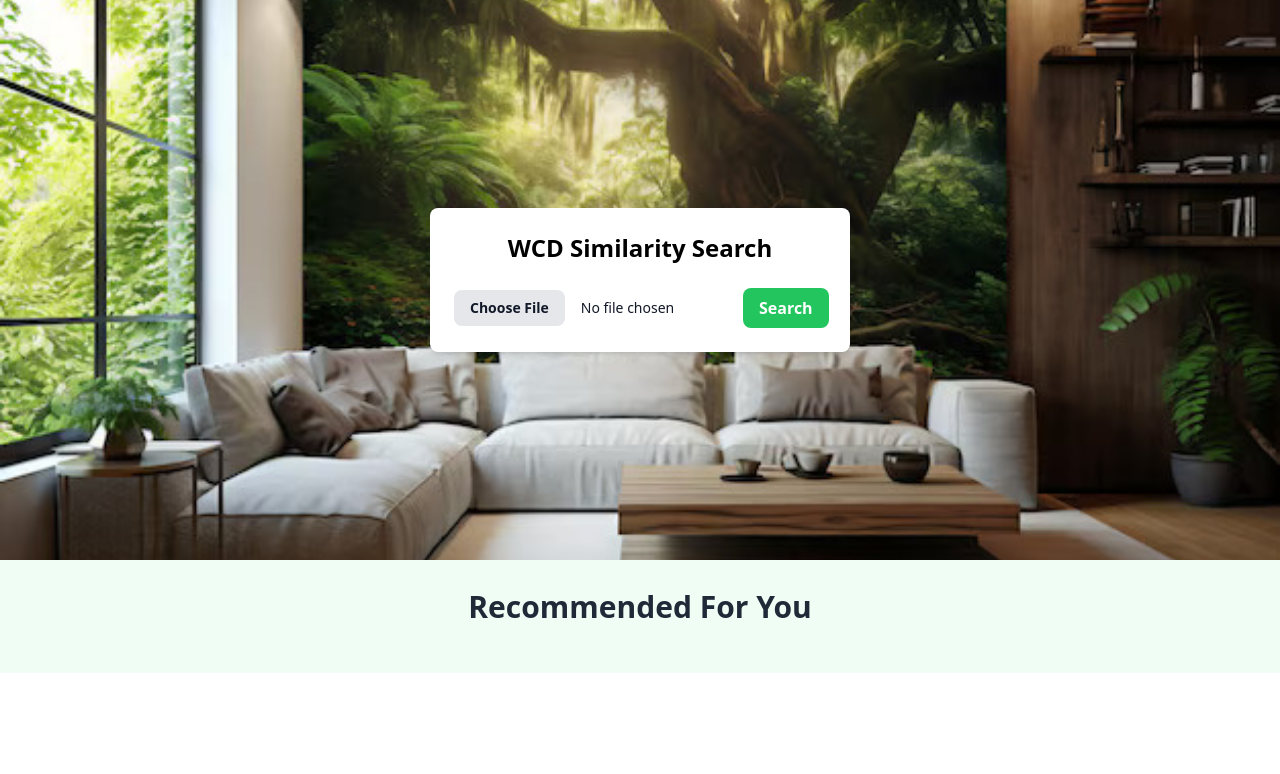
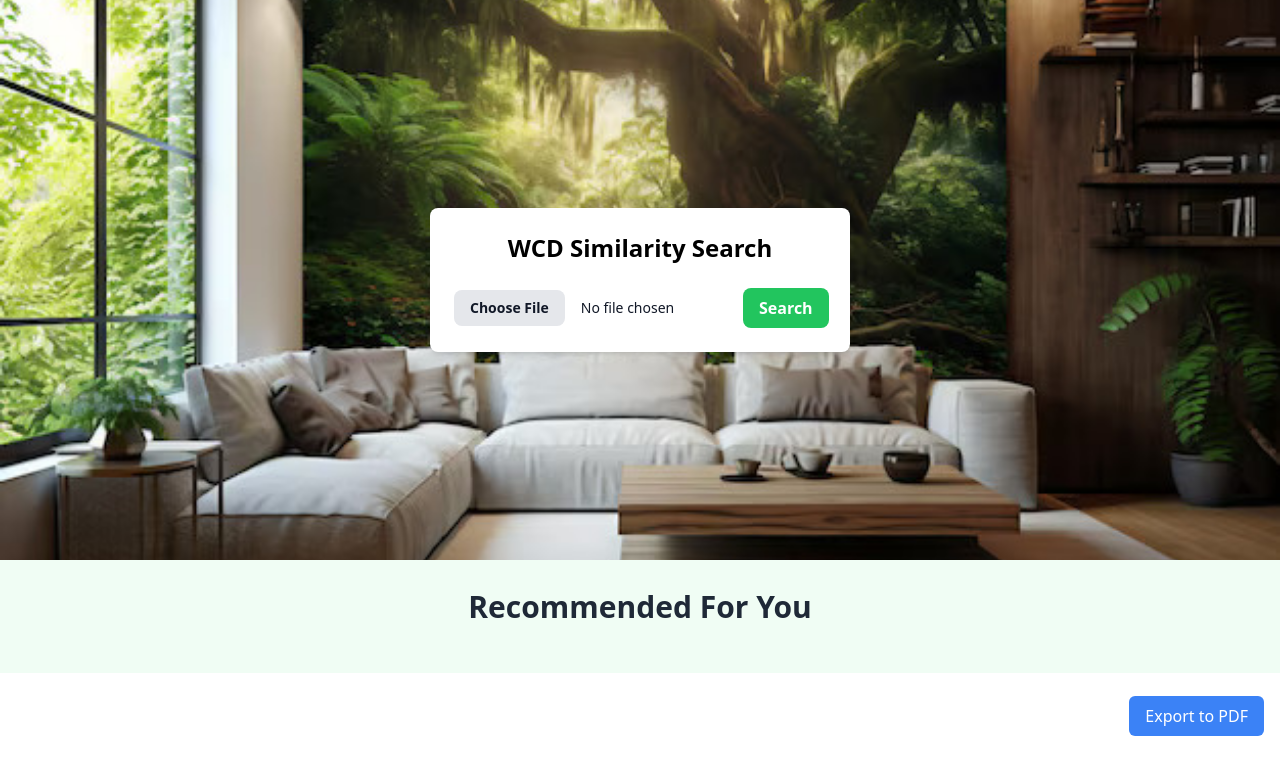
Before and after one commit to ihaterynn/WCD-VisionAI-Frontend, a Vue app: page / in a window 1280 px wide. Shown: the top 774 px of the page. Built offline with nearby package versions, Linux system fonts and the light colour scheme.

Commit message:
created exporttopdf component with functionality and import into app.vue

```diff
--- a/src/App.vue
+++ b/src/App.vue
@@ -1,5 +1,5 @@
 <template>
-  <div class="min-h-screen flex flex-col">
+  <div class="min-h-screen flex flex-col" id="content-to-export">
     <!-- Top Section with Background -->
     <div
       class="relative h-[70vh] bg-cover bg-center"
@@ -37,6 +37,9 @@
       <h2 class="font-bold text-gray-800 mb-5 text-center" style="font-size: 30px;">Recommended For You</h2>
       <!-- Add the RecommendationList component here -->
       <RecommendationList :recommendations="recommendations" />
+
+      <!-- Import and use the ExportToPDF component -->
+      <ExportToPDF :recommendations="recommendations" />
     </div>
   </div>
 </template>
@@ -44,12 +47,14 @@
 <script>
 import FileUpload from "./components/FileUpload.vue";
 import RecommendationList from "./components/RecommendationList.vue";
+import ExportToPDF from "./components/ExportToPDF.vue";
 import bgImage from "@/assets/bg1.jpg";
 
 export default {
   components: {
     FileUpload,
     RecommendationList,
+    ExportToPDF,
   },
   data() {
     return {
--- /dev/null
+++ b/src/components/ExportToPDF.vue
@@ -0,0 +1,45 @@
+<template>
+    <div>
+      <!-- Export to PDF Button with fixed position -->
+      <button
+        @click="exportToPDF"
+        class="bg-blue-500 text-white px-4 py-2 rounded-md mt-4 fixed bottom-4 right-4"
+      >
+        Export to PDF
+      </button>
+    </div>
+  </template>
+
+  <script>
+  import html2pdf from 'html2pdf.js';
+
+  export default {
+    props: {
+      recommendations: Array,
+    },
+    methods: {
+      exportToPDF() {
+        const element = document.getElementById('content-to-export');
+
+        const opt = {
+          margin:       1,
+          filename:     'Similar Recommendations.pdf',
+          image:        { type: 'jpeg', quality: 0.98 },
+          html2canvas:  { scale: 6, useCORS: true },
+          jsPDF:        { unit: 'in', format: 'letter', orientation: 'landscape' }
+        };
+
+        html2pdf().from(element).set(opt).save();
+      }
+    }
+  };
+  </script>
+
+  <style scoped>
+  /* button stays fixed at the bottom-right of the viewport */
+  .fixed {
+    position: fixed;
+    bottom: 4rem; /* vertical distance from the bottom */
+    right: 1rem;  /* horizontal distance from the right */
+  }
+  </style>
```
